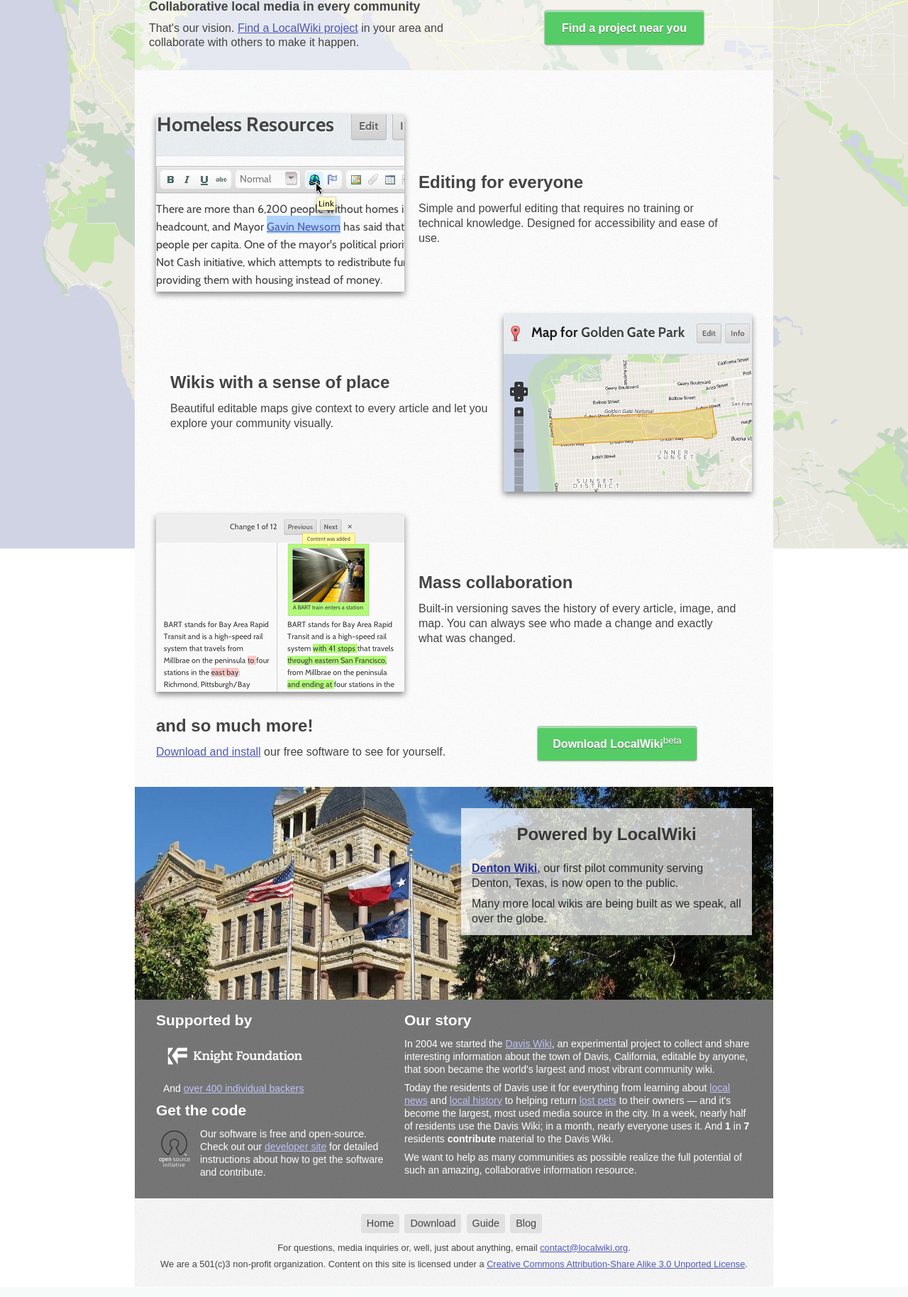
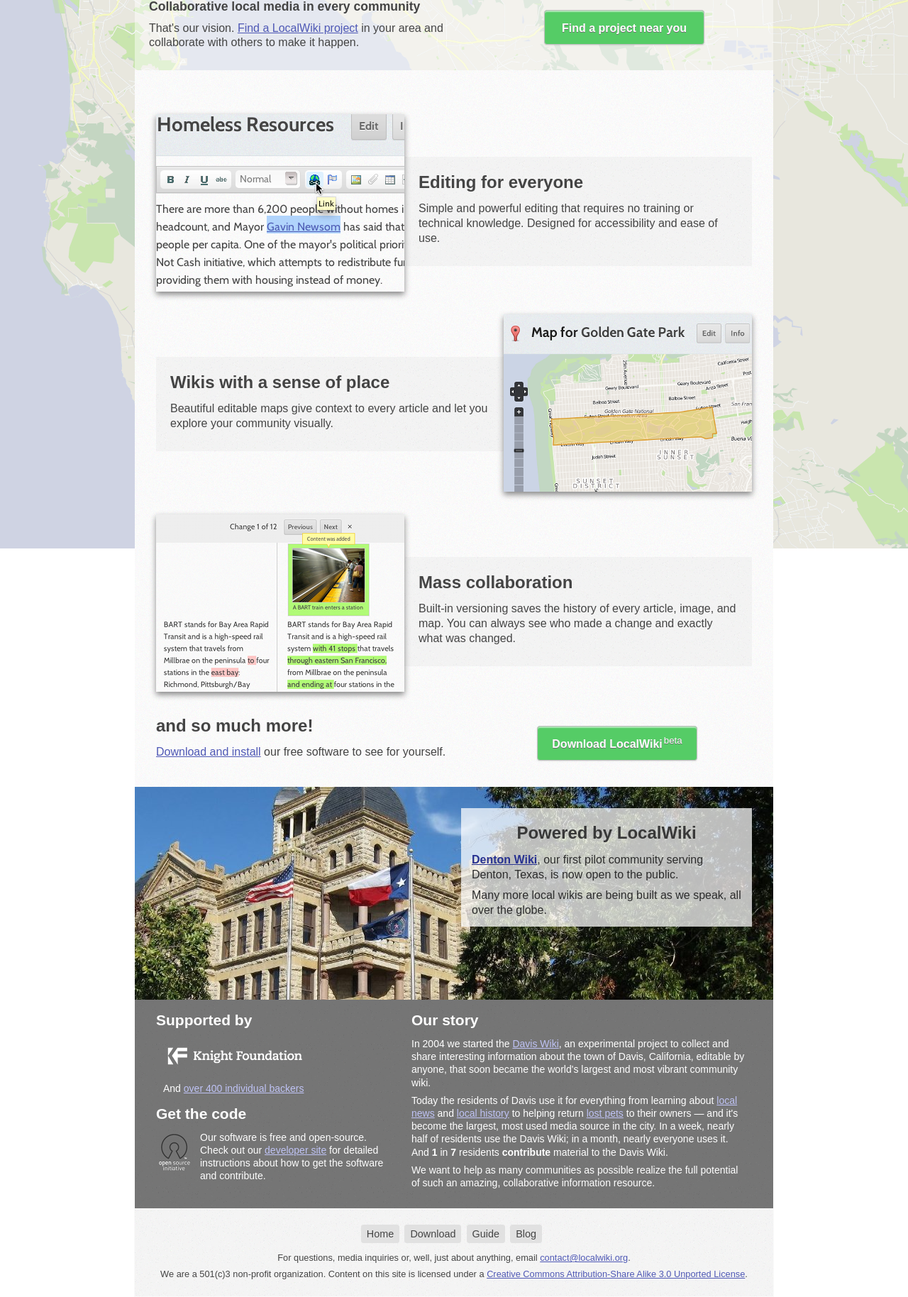
Before and after one commit to mivanov/localwiki_splash, a Django app: template templates/new_splash.html in a window 1280 px wide. Shown: the part 427-2255 px from the top of the page at 71% size. Run offline with Django 3.2, Linux system fonts and the light colour scheme; the template is opened without the code that fills it, so the values that code supplies are empty; some libraries are stand-ins or nearby versions.

Commit message:
Design tweaks from feedback.

```diff
--- a/splash_static/css/new_splash.css
+++ b/splash_static/css/new_splash.css
@@ -131,9 +131,9 @@ div.download h2 {
     padding-bottom: 0;
 }
 .about {
-     width: 490px;
+     width: 470px;
      float: right;
-     margin-right: 10px;
+     margin-right: 20px;
 }
 .vision h2 {
     font-size: 1.1em;
@@ -181,11 +181,14 @@ div.download h2 {
 .feature .description {
     margin-top: 60px;
     padding: 20px;
+    background: #f3f3f3 url(../img/description-bg.png) top left repeat;
+
 }
 .big_button sup {
     font-weight: 400;
     position: relative;
     top: -6px;
+    margin-left: 2px;
 }
 .big_button:link, .big_button:visited {
      display: block;
@@ -200,7 +203,7 @@ div.download h2 {
      text-decoration : none;
      text-shadow: 0 1px 0 #6c6c6c;
      font-weight: bold;
-     padding: 17px 17px 15px 17px;
+     padding: 17px 17px 14px 17px;
 
      border: 1px solid #BFBFBF;
 
@@ -287,8 +290,8 @@ a.lightbox span {
 .section.denton h2 {
     color: #383838;
     width: auto;
-    padding: 6px 15px 3px 15px;
-    margin-bottom: 20px;
+    padding: 4px 15px 0 15px;
+    margin-bottom: 13px;
 }
 .section.denton .blurb {
     padding-bottom: 4px;
@@ -333,6 +336,9 @@ div.links {
     float: left;
     margin-left: 10px;
 }
+.code {
+    margin-top: 5px;
+}
 div.getcode img {
     float: left;
     border: none;
@@ -359,7 +365,7 @@ div.getcode img {
 
 /* Blog */
 .blog {
-  padding: 0.8em 2.5em 1em 2.5em;
+  padding: 0.8em 4em 1em 2.5em;
   background: #fafafa url(../img/body-bg.png) top left repeat;
 }
 
@@ -396,7 +402,8 @@ div.getcode img {
   margin-top: 0.5em;
 }
 .page li, .blog li {
-  margin-bottom: 0.8em;
+  margin-bottom: 0.2em;
+  line-height: 1.6;
 }
 .page ul, .blog ul {
   list-style-type: disc;
--- a/templates/base.html
+++ b/templates/base.html
@@ -9,6 +9,7 @@
         <link rel="shortcut icon" href="/static/img/tinylogo_tiny2.png" type="image/png" />
         <script type="text/javascript" src="http://use.typekit.com/wyu4phv.js"></script>
         <script type="text/javascript">try{Typekit.load();}catch(e){}</script>
+        <link rel=alternate type="application/rss+xml" href="/feeds/latest" title="LocalWiki blog RSS feed">
         <script type="text/javascript">
 	    	var _gaq = _gaq || [];
 	    	_gaq.push(['_setAccount', 'UA-25465476-3']);
@@ -24,7 +25,7 @@
         </script>
     </head>
     <body>
-        <a href="http://github.com/localwiki/localwiki"><img style="position: absolute; top: 0; right: 0; border: 0;" src="https://a248.e.akamai.net/assets.github.com/img/71eeaab9d563c2b3c590319b398dd35683265e85/687474703a2f2f73332e616d617a6f6e6177732e636f6d2f6769746875622f726962626f6e732f666f726b6d655f72696768745f677261795f3664366436642e706e67" alt="Fork me on GitHub"></a>
+        <a href="http://github.com/localwiki/localwiki" target="_blank"><img style="position: absolute; top: 0; right: 0; border: 0;" src="https://a248.e.akamai.net/assets.github.com/img/71eeaab9d563c2b3c590319b398dd35683265e85/687474703a2f2f73332e616d617a6f6e6177732e636f6d2f6769746875622f726962626f6e732f666f726b6d655f72696768745f677261795f3664366436642e706e67" alt="Fork me on GitHub"></a>
         <div class="header">
             {% include "nav.html" %}
             <a href="/"><img src="{{ STATIC_URL }}img/logo.png" style="border: none;" alt="LocalWiki"></a>
@@ -37,7 +38,7 @@
                         <h2>Supported by</h2>
                         <ul>
                             <li>
-                                <a href="http://www.knightfoundation.org/"><img src="{{ STATIC_URL }}img/kflogo.png"></a>
+                                <a href="http://www.knightfoundation.org/" target="_blank"><img src="{{ STATIC_URL }}img/kflogo.png"></a>
                             </li>
                             </li>
                             <li>
--- a/templates/blog/post_detail.html
+++ b/templates/blog/post_detail.html
@@ -24,7 +24,8 @@
 
 {% block blog_content %}
   {% load blog comments tagging_tags inlines markup %}
-
+  <div class="item">
+  <h3 class="title"><a href="{{ object.get_absolute_url }}" title="{% trans "View this post" %}">{{ object.title }}</a></h3>
   <p class="date">{{ object.publish|date:"j F Y" }}</p>
 
   <div class="body">
@@ -64,4 +65,5 @@
 
     </div>
   {% endif %}
+  </div>
 {% endblock %}
--- a/templates/blog/post_list.html
+++ b/templates/blog/post_list.html
@@ -16,7 +16,7 @@
     {% for post in object_list %}
     <div class="item">
       <h3 class="title"><a href="{{ post.get_absolute_url }}" title="{% trans "View this post" %}">{{ post.title }}</a></h3>
-      <p class="date">{{ post.publish|date:"Y F d" }}</p>
+      <p class="date">{{ post.publish|date:"j F Y" }}</p>
       <div class="body">{{ post.body|render_inlines|safe }}</div>
     </div>
     {% if not forloop.last %}
--- a/templates/install.html
+++ b/templates/install.html
@@ -98,7 +98,7 @@
 
     <h2>Installing on other systems</h2>
     <p>
-        If you have the option, we <em>strongly</em> recommend installing LocalWiki on Ubuntu 10.04 LTS.  It makes both installing and keeping LocalWiki up to date much easier.
+        If you have the option, we <em>strongly</em> recommend installing LocalWiki on Ubuntu 10.04 newer.  It makes both installing and keeping LocalWiki up to date much easier.
     </p>
     <p>
         If you still want to install on a different operating system, please read our <a href="http://code.localwiki.org">documentation</a> for detailed instructions.
@@ -106,7 +106,7 @@
 </div>
 <div class="section vision">
     <div class="blurb right">
-        <a href="/guide" class="big_button">Find a project near you</a>
+        <a href="https://guide.localwiki.org/Communities" class="big_button">Find a project near you</a>
     </div>
     <h2>Not quite ready to install?</h2>
     <p>
--- a/templates/new_splash.html
+++ b/templates/new_splash.html
@@ -18,11 +18,11 @@
 </div>
 <div class="section vision">
     <div class="blurb right">
-        <a href="https://guide.localwiki.org/Communities" class="big_button">Find a project near you</a>
+        <a href="https://guide.localwiki.org/Communities" class="big_button" target="_blank">Find a project near you</a>
     </div>
     <h2>Collaborative local media in every community</h2>
     <p>
-        That's our vision. <a href="https://guide.localwiki.org/Communities">Find a LocalWiki project</a> in your area and collaborate with others to make it happen.
+        That's our vision. <a href="https://guide.localwiki.org/Communities" target="_blank">Find a LocalWiki project</a> in your area and collaborate with others to make it happen.
     </p>
 </div>
 <div class="section features">
```
